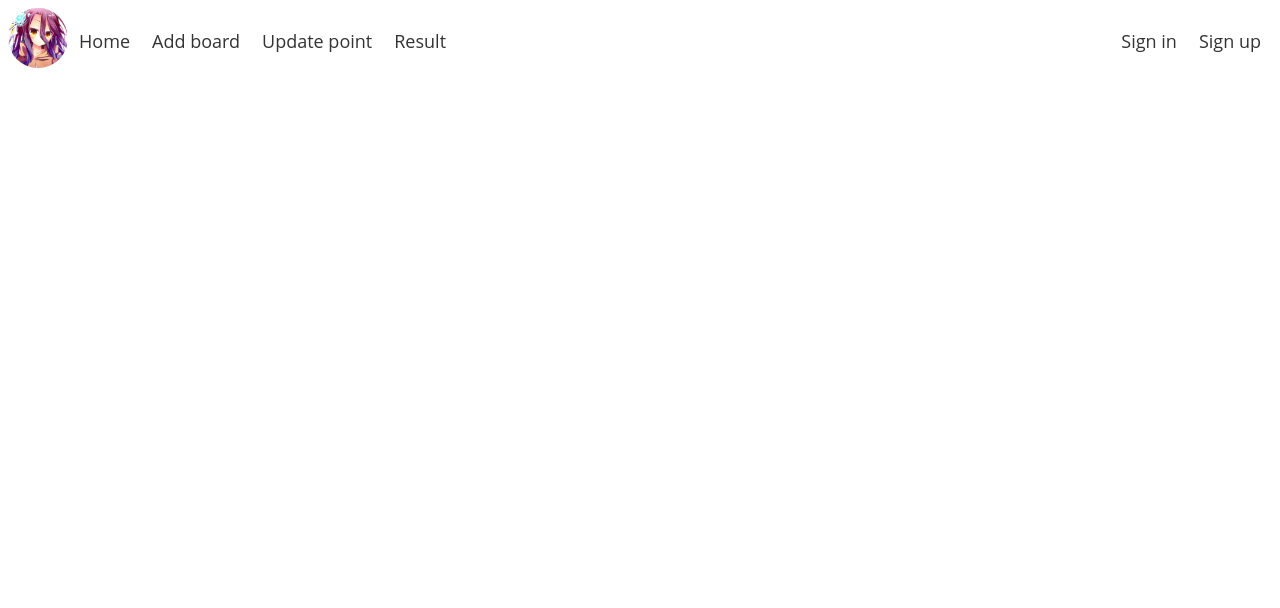
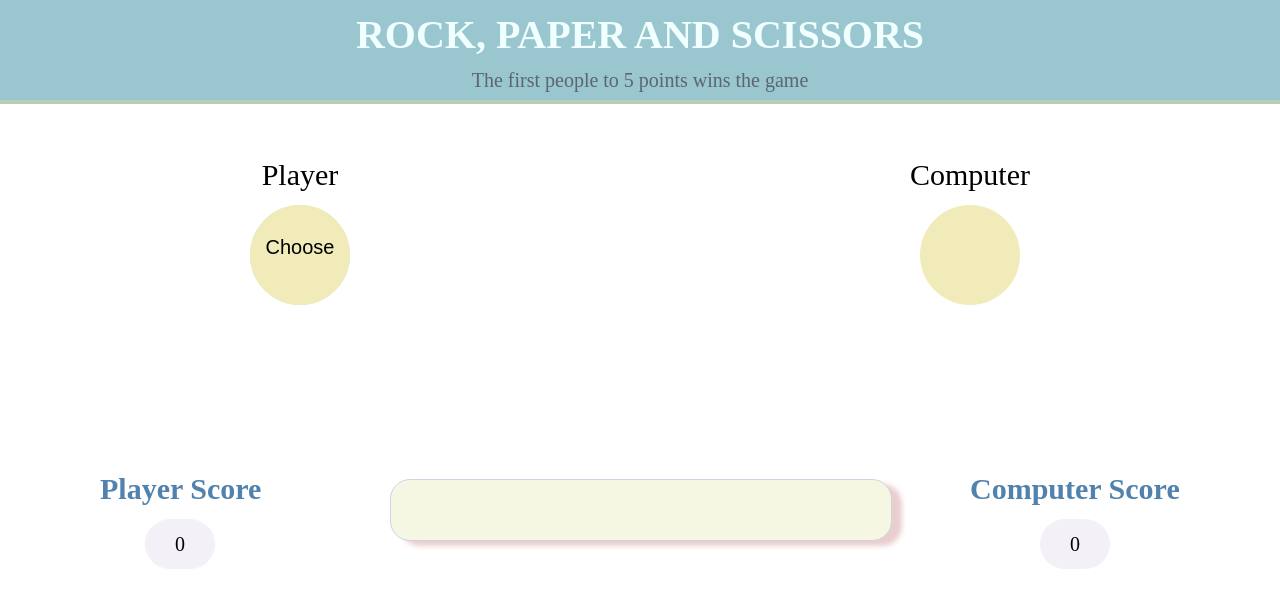
Before and after one commit to NguyenTrongDucLuong/dlp_zero, a plain HTML site: page index.html in a window 1280 px wide. Drawn offline with Linux system fonts and the light colour scheme.

Commit message:
Add files via upload

```diff
--- a/index.html
+++ b/index.html
@@ -3,25 +3,61 @@
 <head>
     <meta charset="utf-8" />
     <meta http-equiv="X-UA-Compatible" content="IE=edge">
-    <title>testing Website</title>
+    <title>ROCK, PAPER AND SCISSORS</title>
     <meta name="viewport" content="width=device-width, initial-scale=1">
-    <link rel="stylesheet" type="text/css" media="screen" href="style.css"/>
+    <link rel="stylesheet" type="text/css" media="screen" href="style.css" />
+
 </head>
 <body>
     <header>
-        <ul>
-            <li class="left">
-                <img src="images/shiro.png" class="img">
-                <a href="#">Home</a>
-                <a href="#">Add board</a>
-                <a href="#">Update point</a>
-                <a href="#">Result</a>
-            </li>
-            <li class="right">
-                <a href="#">Sign in</a>
-                <a href="#">Sign up</a>
-            </li>
-        </ul>
+        <p id="main-title" >ROCK, PAPER AND SCISSORS</p>
+        <p id="sub-title" >The first people to 5 points wins the game</p>
     </header>
+
+    <section>
+        <div class="game-content">
+            <div id="mouse-input"></div>
+            <div class="game-button">
+                <div id="player-selector">
+                        <p>Player</p>
+                        <button>
+                            <img src="" class="btnimage">
+                            <p id="btntitle">Choose</p>
+                        </button>
+                </div>
+                <div id="computer-selector">
+                        <p>Computer</p>
+                        <button><img src="" class="btnimage"></button>
+                </div>
+                <div id="player-option">
+                    <button id="rock">
+                        <img src="icons/Rock.png" alt="rock image">
+                        <p>Rock</p>
+                    </button>
+                    <button id="paper">
+                        <img src="icons/Paper.png" alt="paper image">
+                        <p>Paper</p>
+                    </button>
+                    <button id="scissors">
+                        <img src="icons/Scissors.png" alt="scissors image">
+                        <p>Scissors</p>
+                    </button>
+                </div>
+            </div>
+
+            <div class="result-board">
+                <div class="info player">
+                    <p class="title">Player Score</p>
+                    <p class="score">0</p>
+                </div>
+                <p class="announcement"> </p>
+                <div class="info computer">
+                    <p class="title">Computer Score</p>
+                    <p class="score">0</p>
+                </div>
+            </div>
+        </div>
+    </section>
+    <script src="script.js"></script>
 </body>
 </html>
--- /dev/null
+++ b/script.js
@@ -0,0 +1,79 @@
+const rock = document.querySelector("#rock");
+const paper = document.querySelector("#paper");
+const scissors = document.querySelector("#scissors");
+const player = document.querySelector('#player-selector button');
+const mouse_input = document.querySelector('#mouse-input');
+const announcement = document.querySelector('.announcement')
+const computerPoint = document.querySelector('.computer .score');
+const playerPoint = document.querySelector('.player .score');
+const winningSound = new Audio('Sounds/winningSound.mp3');
+const losingSound = new Audio('Sounds/losingSound.wav');
+const playerTitle = document.querySelector('#btntitle');
+const playerImage = document.querySelector('#player-selector .btnimage');
+const computerImage = document.querySelector('#computer-selector .btnimage');
+
+const rock_left = rock.offsetLeft;
+const paper_top = paper.offsetTop;
+const scissors_left = scissors.offsetLeft;
+
+let player_point = 0;
+let computer_point = 0;
+
+function showOption(){
+    rock.style.left = '120px';
+    paper.style.top = '330px';
+    scissors.style.left = '380px';
+}
+function changBackground(player,computer){
+    playerTitle.style.display = 'none';
+    playerImage.style.display = 'inline-block';
+    if(player == 'Rock')  playerImage.src = 'icons/Rock.png';
+    else if(player == 'Paper')  playerImage.src = 'icons/Paper.png';
+    else if( player == 'Scissors')  playerImage.src = 'icons/Scissors.png';
+
+    computerImage.style.display = 'inline-block';
+    if( computer == 'Rock')  computerImage.src = 'icons/Rock.png';
+    else if( computer == 'Paper')  computerImage.src = 'icons/Paper.png';
+    else if( computer == 'Scissors')  computerImage.src = 'icons/Scissors.png';
+}
+
+function handleGamePlay(playerChoice){
+    const computerChoice = computerPlay();
+    changBackground(playerChoice,computerChoice);
+    if(playerChoice == computerChoice)  handleResult('Draw',playerChoice,computerChoice);
+    else if(playerChoice == 'Paper' && computerChoice == 'Rock')    handleResult('Win',playerChoice,computerChoice);
+    else if(playerChoice == 'Paper' && computerChoice == 'Scissors')    handleResult('Lose', playerChoice, computerChoice);
+    else if(playerChoice == 'Rock' && computerChoice == 'Scissors')    handleResult('Win',playerChoice,computerChoice);
+    else if(playerChoice == 'Rock' && computerChoice == 'Paper')    handleResult('Lose', playerChoice, computerChoice);
+    else if(playerChoice == 'Scissors' && computerChoice == 'Paper')    handleResult('Win',playerChoice,computerChoice);
+    else if(playerChoice == 'Scissors' && computerChoice == 'Rock')    handleResult('Lose', playerChoice, computerChoice);
+}
+
+function handleResult(result, playerChoice, computerChoice)
+{
+    announcement.innerHTML = `You ${result}, ${playerChoice} against ${computerChoice}`;
+
+    (result == 'Win') ? ++player_point : ++computer_point;
+    playerPoint.innerHTML = `${player_point}`;
+    computerPoint.innerHTML = `${computer_point}`;
+
+    (result == 'Win') ? winningSound.play() : losingSound.play();
+}
+function computerPlay(){
+    const randomIndex = Math.floor(Math.random() * 3);
+    const Choices = ['Rock', 'Paper', 'Scissors'];
+    return Choices[randomIndex];
+}
+
+function resetOption(){
+    if(document.activeElement != player){
+        rock.style.left =   rock_left + 'px';
+        paper.style.top =   paper_top + 'px';
+        scissors.style.left =   scissors_left + 'px';
+    }
+}
+player.addEventListener('click', showOption);
+document.addEventListener('click',resetOption);
+rock.addEventListener('click', function() { handleGamePlay('Rock'); });
+paper.addEventListener('click', function() { handleGamePlay('Paper'); });
+scissors.addEventListener('click', function() { handleGamePlay('Scissors'); });
--- a/style.css
+++ b/style.css
@@ -1,29 +1,180 @@
-.img{
-    width: 60px;
-    height: 60px;
-    border-radius: 30px;
+html, body, div, span, applet, object, iframe,
+h1, h2, h3, h4, h5, h6, p, blockquote, pre,
+a, abbr, acronym, address, big, cite, code,
+del, dfn, em, img, ins, kbd, q, s, samp,
+small, strike, strong, sub, sup, tt, var,
+b, u, i, center,
+dl, dt, dd, ol, ul, li,
+fieldset, form, label, legend,
+table, caption, tbody, tfoot, thead, tr, th, td,
+article, aside, canvas, details, embed,
+figure, figcaption, footer, header, hgroup,
+menu, nav, output, ruby, section, summary,
+time, mark, audio, video {
+	margin: 0;
+	padding: 0;
+	border: 0;
+	font-size: 100%;
+	font: inherit;
+	vertical-align: baseline;
 }
-li a{
-    font-family:  "Open Sans",arial,x-locale-body,sans-serif;
-    color: #333;
-    font-size:large;
-    text-decoration: none;
-    display: inline-block;
-    border: 0.5px solid white;
-    padding : 20px 10px;
+/* HTML5 display-role reset for older browsers */
+article, aside, details, figcaption, figure,
+footer, header, hgroup, menu, nav, section {
+	display: block;
 }
-ul {
-    list-style-type: none;
-    display: inline;
+body {
+	line-height: 1;
 }
-a:hover{
-    background-color: aliceblue;
+ol, ul {
+	list-style: none;
 }
-.left{
-    float: left;
-    display: flex;
+blockquote, q {
+	quotes: none;
 }
-.right{
-    float: right;
-    display: flex;
+blockquote:before, blockquote:after,
+q:before, q:after {
+	content: '';
+	content: none;
 }
+table {
+	border-collapse: collapse;
+	border-spacing: 0;
+}
+.game-button button > img{
+	width: 50px;
+	height: 50px;
+	padding: 3px;
+}
+.game-button  button{
+	border: none;
+	background-color: #f1eab9;
+	font-size: 20px;
+	width: 100px;
+	height: 100px;
+	border-radius: 1000px;
+	overflow: hidden;
+}
+#player-option button{
+	font-size: 15px;
+}
+#player-option > button{
+	background-color: #def1dc;
+	transition: all 0.5s cubic-bezier(0.04, 0.42, 0.49, 1.14);
+	z-index: -9999;
+	position: absolute;
+	top: 205px;
+	left: 250px;
+}
+#player-option > button:focus{
+	background-color: #a8b5a7;
+}
+header{
+	display: box;
+	background-color: #9ac6d0;
+	width: 100%;
+	height: 100px;
+	border-bottom: 4px solid #b7ccb9;
+}
+#main-title{
+	font-weight: bold;
+	font-size: 40px;
+	text-align: center;
+	color: azure;
+	padding: 15px;
+}
+#sub-title{
+	text-align: center;
+	font-size: 20px;
+	color: #5b666f;
+}
+#player-selector{
+	display: inline-block;
+	position: absolute;
+	top: 160px;
+	left: 250px;
+	text-align: center;
+	font-size: 30px;
+}
+#computer-selector{
+	display: inline-block;
+	position: absolute;
+	font-size: 30px;
+	text-align: center;
+	top: 160px;
+	right: 250px
+}
+#player-selector > button {
+	transform-origin: center;
+	transition: all 0.5s cubic-bezier(0, 0.9, 0.58, 1);
+}
+#player-selector p{
+	margin-bottom: 15px;
+}
+#computer-selector p{
+	margin-bottom: 15px;
+}
+.result-board{
+	width: 100%;
+	position: relative;
+	top: 370px;
+	background-color: aliceblue;
+}
+button:focus{
+	outline: 0;
+}
+#player-selector  button:focus{
+	transform: scale(1.15,1.15);
+	border: 1px solid #336882;
+}
+.result-board .title{
+	font-size: 30px;
+	font-weight: bold;
+	color: #5082ad;
+	padding-bottom: 15px;
+}
+.result-board .score{
+	text-align: center;
+	line-height: 50px;
+	font-size: 20px;
+	border-radius: 40px;
+	width: 70px;
+	height: 50px;
+	background-color: #f4f0f7;
+}
+.player .score{
+	margin: 0px 45px;
+}
+.computer .score{
+	margin: 0px 70px;
+}
+.result-board .player{
+	position: absolute;
+	left: 100px;
+}
+.result-board .computer{
+	position: absolute;
+	right: 100px;
+}
+.announcement{
+	box-shadow: 10px 5px 5px #eacece;
+	width: 500px;
+	height: 60px;
+	border: 1px solid #d1d1e8;
+	border-radius: 20px;
+	background-color: #f6f7e3;
+	color: #bb7161;
+	position: absolute;
+	left: 390px;
+	top: 5px;
+	font-size: 25px;
+	font-weight: bold;
+	text-align: center;
+	line-height: 55px;
+}
+.btnimage{
+	display: none;
+	z-index: 9999;
+	width: 50px;
+	height: 50px;
+}
```
Also changed, not shown: icons/Paper.png (added), icons/Rock.png (added), icons/Scissors.png (added), icons/choose.png (added), 2 other files.
